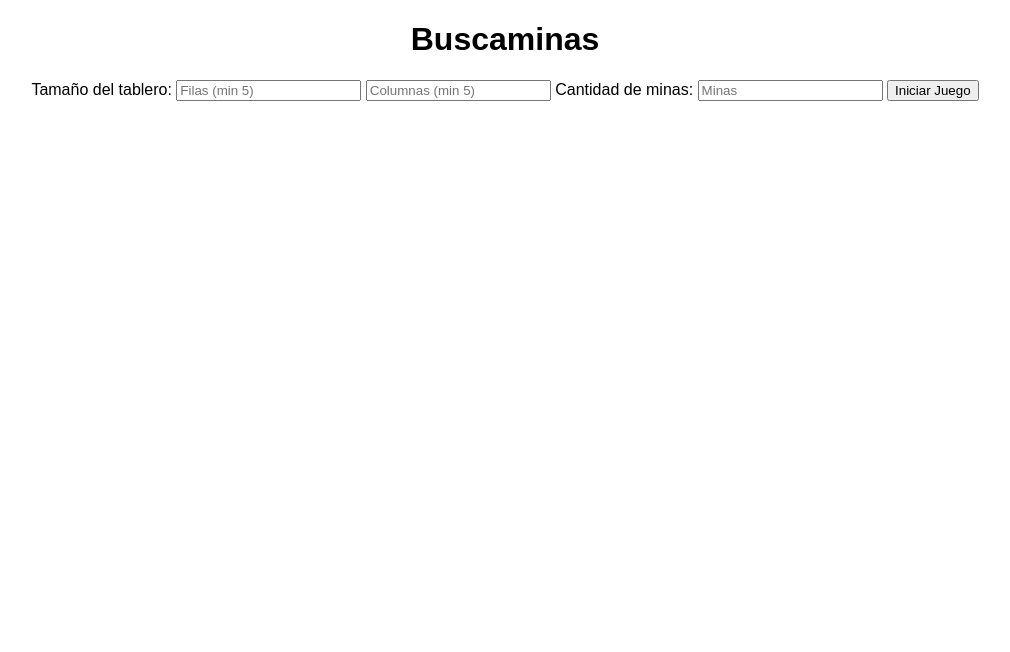
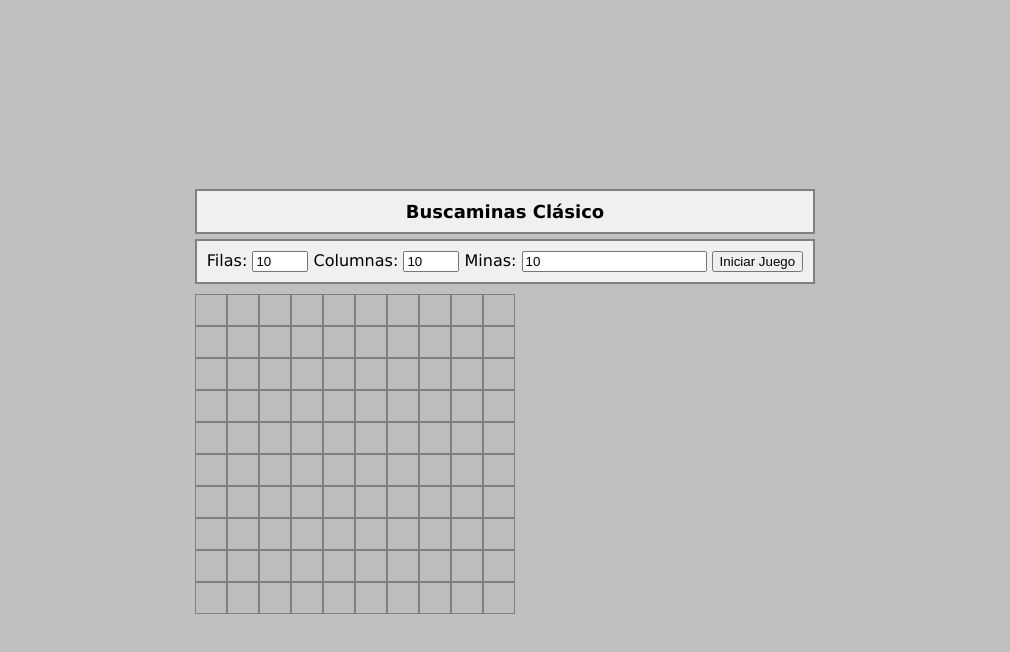
Before and after one commit to JesusrAvalo/MineSweeper, a plain HTML site: page index.html in a window 1280 px wide. Both pictures are taken after a click on the button "Iniciar Juego". Shown: the whole page, without its empty margins (135-1145 px from the left). Drawn offline with Linux system fonts and the light colour scheme.

Commit message:
Add files via upload

```diff
--- a/index.html
+++ b/index.html
@@ -1,28 +1,27 @@
 <!DOCTYPE html>
-<html lang="en">
+<html lang="es">
 <head>
     <meta charset="UTF-8">
     <meta name="viewport" content="width=device-width, initial-scale=1.0">
-    <title>Buscaminas</title>
+    <title>Buscaminas Clásico</title>
     <link rel="stylesheet" href="styles.css">
 </head>
 <body>
-    <h1>Buscaminas</h1>
-    <div id="config">
-        <label>Tamaño del tablero:</label>
-        <input id="rows" type="number" min="5" placeholder="Filas (min 5)">
-        <input id="cols" type="number" min="5" placeholder="Columnas (min 5)">
-
-        <label>Cantidad de minas:</label>
-        <input id="mines" type="number" min="1" placeholder="Minas">
-
-        <button onclick="startGame()">Iniciar Juego</button>
+    <div class="game-container">
+        <div class="menu">
+            <h2>Buscaminas Clásico</h2>
+            <form id="game-settings">
+                <label for="rows">Filas:</label>
+                <input type="number" id="rows" min="5" max="30" value="10">
+                <label for="columns">Columnas:</label>
+                <input type="number" id="columns" min="5" max="30" value="10">
+                <label for="mines">Minas:</label>
+                <input type="number" id="mines" min="1" value="10">
+                <button type="button" onclick="startGame()">Iniciar Juego</button>
+            </form>
+        </div>
+        <div id="board" class="board"></div>
     </div>
-
-    <div id="board-container">
-        <div id="board"></div>
-    </div>
-
     <script src="script.js"></script>
 </body>
 </html>
--- /dev/null
+++ b/script.js
@@ -0,0 +1,102 @@
+// script.js
+
+let board = [];
+let rows = 10;
+let columns = 10;
+let mines = 10;
+
+function startGame() {
+    rows = parseInt(document.getElementById("rows").value);
+    columns = parseInt(document.getElementById("columns").value);
+    mines = parseInt(document.getElementById("mines").value);
+
+    document.getElementById("board").style.gridTemplateRows = `repeat(${rows}, 30px)`;
+    document.getElementById("board").style.gridTemplateColumns = `repeat(${columns}, 30px)`;
+
+    generateBoard();
+}
+
+function generateBoard() {
+    board = [];
+    document.getElementById("board").innerHTML = '';
+
+    for (let r = 0; r < rows; r++) {
+        board[r] = [];
+        for (let c = 0; c < columns; c++) {
+            const cell = document.createElement('div');
+            cell.classList.add('cell');
+            cell.setAttribute('data-row', r);
+            cell.setAttribute('data-col', c);
+            cell.addEventListener('click', handleClick);
+            document.getElementById("board").appendChild(cell);
+            board[r][c] = {
+                mine: false,
+                uncovered: false,
+                flagged: false,
+                element: cell
+            };
+        }
+    }
+    placeMines();
+}
+
+function placeMines() {
+    let minesPlaced = 0;
+    while (minesPlaced < mines) {
+        let row = Math.floor(Math.random() * rows);
+        let col = Math.floor(Math.random() * columns);
+        if (!board[row][col].mine) {
+            board[row][col].mine = true;
+            minesPlaced++;
+        }
+    }
+}
+
+function handleClick(event) {
+    const row = parseInt(event.target.getAttribute('data-row'));
+    const col = parseInt(event.target.getAttribute('data-col'));
+
+    if (board[row][col].mine) {
+        event.target.classList.add('mine');
+        alert("Game Over!");
+    } else {
+        uncoverCell(row, col);
+    }
+}
+
+function uncoverCell(row, col) {
+    if (row < 0 || col < 0 || row >= rows || col >= columns) return;
+    const cell = board[row][col];
+    if (cell.uncovered || cell.mine) return;
+
+    cell.uncovered = true;
+    cell.element.classList.add('uncovered');
+
+    let minesAround = countMinesAround(row, col);
+    if (minesAround > 0) {
+        cell.element.textContent = minesAround;
+        cell.element.classList.add(`number-${minesAround}`);
+    } else {
+        uncoverNeighbors(row, col);
+    }
+}
+
+function countMinesAround(row, col) {
+    let count = 0;
+    for (let r = -1; r <= 1; r++) {
+        for (let c = -1; c <= 1; c++) {
+            if (row + r >= 0 && row + r < rows && col + c >= 0 && col + c < columns) {
+                if (board[row + r][col + c].mine) count++;
+            }
+        }
+    }
+    return count;
+}
+
+function uncoverNeighbors(row, col) {
+    for (let r = -1; r <= 1; r++) {
+        for (let c = -1; c <= 1; c++) {
+            uncoverCell(row + r, col + c);
+        }
+    }
+}
--- a/styles.css
+++ b/styles.css
@@ -1,40 +1,80 @@
+/* styles.css */
+
 body {
-    font-family: Arial, sans-serif;
+  font-family: 'Verdana', sans-serif;
+  background-color: #c0c0c0;
+  display: flex;
+  align-items: center;
+  justify-content: center;
+  height: 100vh;
+  margin: 0;
+}
+
+.game-container {
   text-align: center;
 }
 
-#board-container {
-    display: flex;
-    justify-content: center;
-    margin-top: 20px;
+.menu h2 {
+  margin: 0;
+  font-size: 18px;
+  color: #000;
+  background-color: #f0f0f0;
+  border: 2px solid #808080;
+  padding: 10px;
 }
 
-#board {
+.menu form {
+  background-color: #f0f0f0;
+  border: 2px solid #808080;
+  padding: 10px;
+  display: inline-block;
+  margin-top: 5px;
+}
+
+.board {
   display: grid;
   gap: 2px;
+  margin-top: 10px;
 }
 
 .cell {
   width: 30px;
   height: 30px;
+  background-color: #bdbdbd;
+  border: 1px solid #808080;
+  font-size: 16px;
+  font-weight: bold;
+  color: #000;
   display: flex;
   align-items: center;
   justify-content: center;
-    font-size: 18px;
   cursor: pointer;
-    background-color: lightgray;
-    border: 1px solid #333;
+}
+
+.cell:hover {
+  background-color: #d0d0d0;
+}
+
+.cell.uncovered {
+  background-color: #e0e0e0;
+  border: 1px solid #a0a0a0;
+  color: #000;
+  cursor: default;
 }
 
 .cell.mine {
-    background-color: red;
+  background-color: #ff0000;
 }
 
 .cell.flag {
-    background-color: yellow;
+  background-color: #ffcc00;
 }
 
-.cell.revealed {
-    background-color: white;
-    cursor: default;
-}
+.cell.number-1 { color: #0000ff; }
+.cell.number-2 { color: #008200; }
+.cell.number-3 { color: #ff0000; }
+.cell.number-4 { color: #000084; }
+.cell.number-5 { color: #840000; }
+.cell.number-6 { color: #008284; }
+.cell.number-7 { color: #000000; }
+.cell.number-8 { color: #808080; }
```
Lines whose indentation alone changed are shown as unchanged.
